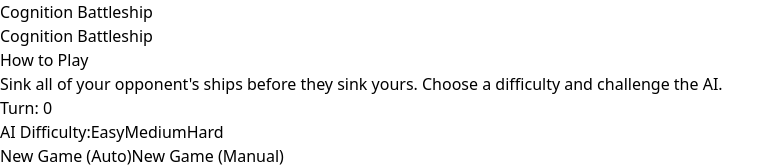
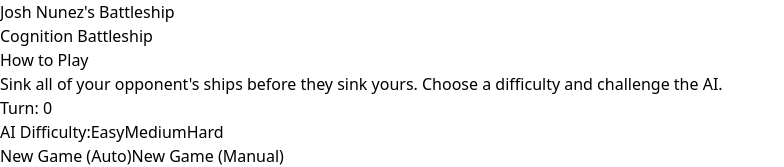
Before and after one commit to joshjnunez/cognition-battleship, a React (Vite) app: page / in a window 1280 px wide. Shown: the top 167 px of the page, without its empty margins (0-784 px from the left). Built offline with nearby package versions, Linux system fonts and the light colour scheme.

Commit message:
updating title

```diff
--- a/src/App.tsx
+++ b/src/App.tsx
@@ -6,7 +6,7 @@ function App() {
       <header className="bg-slate-800 border-b border-slate-700 shadow-md">
         <div className="max-w-7xl mx-auto px-4 py-4">
           <h1 className="text-2xl font-bold text-white tracking-tight">
-            Cognition Battleship
+            Josh Nunez's Battleship
           </h1>
         </div>
       </header>
```
